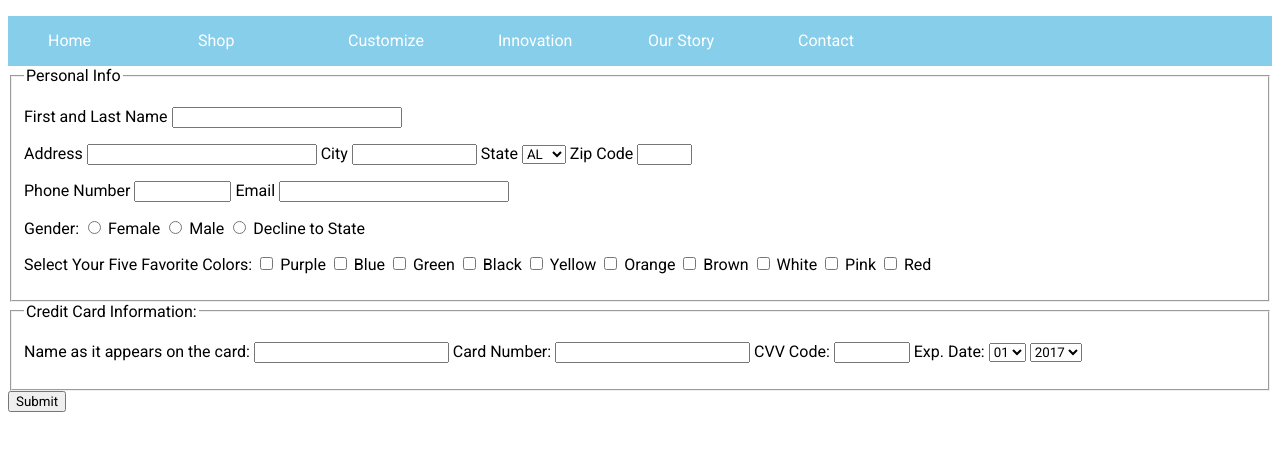
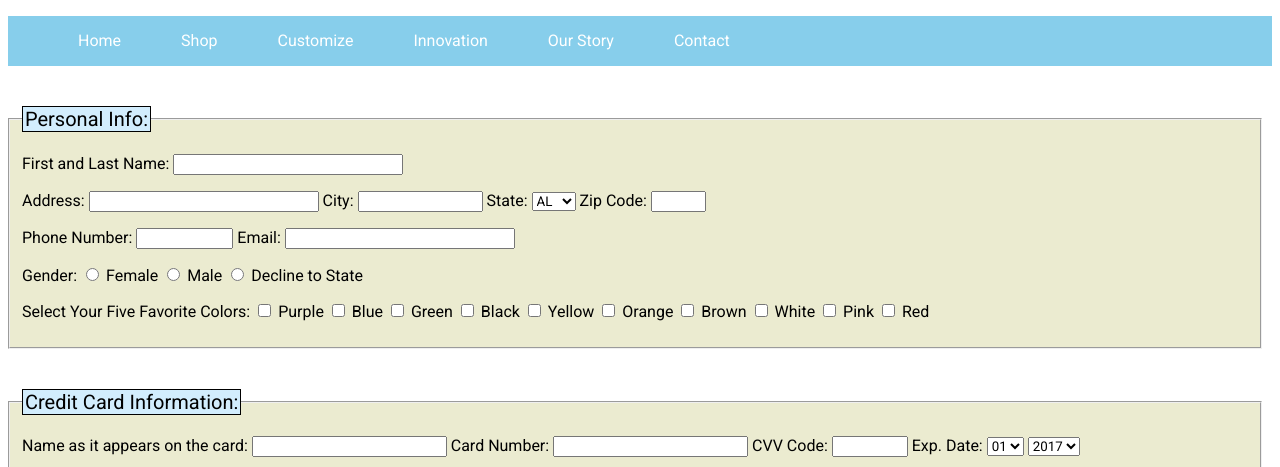
Before and after one commit to gigliom/Lab5, a plain HTML site: page contact.html in a window 1280 px wide. Shown: the top 467 px of the page. Drawn offline with Linux system fonts and the light colour scheme.

Commit message:
Completed files

```diff
--- a/contact.html
+++ b/contact.html
@@ -3,8 +3,8 @@
 <head>
 <meta charset="UTF-8">
 <title>Contact Hydro Flask</title>
+<link href="https://fonts.googleapis.com/css?family=Roboto" rel="stylesheet">
 <link href="css/styles.css" rel="stylesheet" type="text/css">
-<link href="https://fonts.googleapis.com/css?family=Roboto" rel="stylesheet">
 </head>
 
 <body>
@@ -22,23 +22,23 @@
 <!--end nav bar-->
 
 <!--Begin form-->
-<div>
-	<form>
+<form>
+<!--Begin fieldset1-->
 	<fieldset>
-	<legend>Personal Info</legend>
+	<legend>Personal Info:</legend>
   <p>
-	  <label>First and Last Name
+	  <label>First and Last Name:
 		  <input type="text" name="first and last name" size="30"/>
     </label>
 	</p>
   <p>
-	  <label>Address
+	  <label>Address:
 		  <input type="text" name="address" size="30"/>
 	  </label>
-	  <label>City
+	  <label>City:
 		  <input type="text" name="city" size="15"/>
 	  </label>
-	  <label>State
+	  <label>State:
 		  <select name="state">
 			<option value="al" selected="selected">AL</option>
 			<option value="ak">AK</option>
@@ -91,13 +91,13 @@
 			<option value="wi">WI</option>
 			<option value="wy">WY</option>
 		  </select></label>
-	  <label>Zip Code
+	  <label>Zip Code:
 		  <input type="text" name="zip" size="5" maxlength="5"/></label>
     </p>
   <p>
-	  <label>Phone Number
+	  <label>Phone Number:
 		  <input type="text" name="phone number" size="11" maxlength="16"/></label>
-	  <label>Email
+	  <label>Email:
 		  <input type="text" name="email" size="30"/></label>
 	</p>
 
@@ -122,8 +122,11 @@
 		<input type="checkbox" name="color" value="pink"/> Pink
 		<input type="checkbox" name="color" value="red"/> Red
 	</p></fieldset>
+<!--end fieldset1-->
+<!--Begin fieldset2-->
 	<fieldset>
 	<legend>Credit Card Information:</legend>
+
 	<p>
 		<label>Name as it appears on the card:
 		<input type="text" name="card name" size="25"/></label>
@@ -158,10 +161,15 @@
 			<option value="2025">2025</option>
 		</select>
 	</p>
+	<p>
+		<img src="images/american_express.gif" alt="american express">
+		<img src="images/mastercard1979.gif" alt="mastercard">
+		<img src="images/visa.gif" alt="visa">
+	</p>
 		</fieldset>
+<!--end fieldset1-->
 		<input type="submit" value="Submit" />
 </form>
-</div>
 <!--End form-->
 </body>
 </html>
--- a/css/styles.css
+++ b/css/styles.css
@@ -2,7 +2,7 @@
 /* CSS Document */
 /* apply font to all text */
 * {
-	font-family: 'Roboto', sans-serif;
+	font-family: "Roboto", sans-serif;
 }
 
 nav {
@@ -12,19 +12,22 @@ nav {
 }
 ul {
 	list-style-type: none;
+	font-family: 'Roboto', sans-serif;
 }
 
 li{
 	float:left;
 	display:block;
-	width: 150px;
+	padding: 0px 30px;
 	background-color: skyblue;
 	line-height: 50px;
+	font-family: 'Roboto', sans-serif;
 }
 
 a:link {
 	text-decoration: none;
 	color: white;
+	font-family: 'Roboto', sans-serif;
 }
 
 a:visited {
@@ -36,11 +39,12 @@ a:hover {
 }
 
 h1{
-	font-family: Helvetica, Arial," sans-serif"
+	font-family: 'Roboto', sans-serif;
+	clear: both;
 }
 
 h2{
-	font-family: Helvetica, Arial, sans-serif;
+	font-family: 'Roboto', sans-serif;
 	font-weight: 200;
 	margin-top: -20px;
 }
@@ -79,3 +83,19 @@ span{
 	font-weight: 200;
 	font-style: italic;
 }
+/*fieldset begin*/
+legend {
+	font-size: 1.25em;
+	background-color:#D2EDFD;
+	border: 1px solid black;
+}
+
+form{
+	clear: both;
+}
+
+fieldset {
+	background-color: #EBEBD0;
+	margin: 40px 10px 20px 0px;
+}
+/*fieldset end*/
```
Also changed, not shown: index.html (+1 -1 lines), 1 other file.
